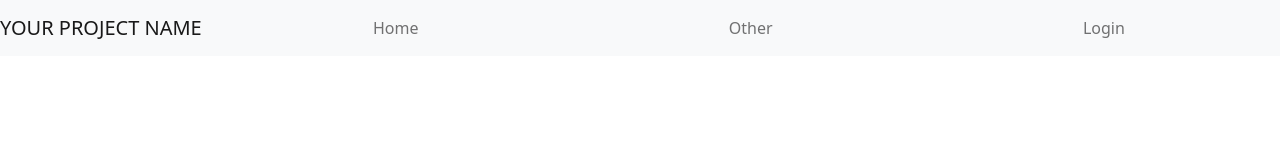
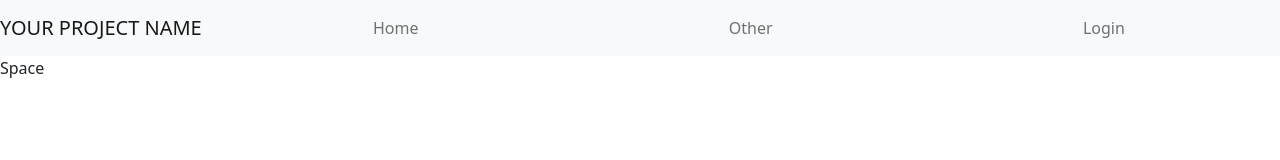
Before and after one commit to gr-olga/FrontendStarter, a React (Create React App) app: page /space/1 in a window 1280 px wide. Shown: the top 160 px of the page. Built offline with nearby package versions, Linux system fonts and the light colour scheme; no server answers.

Commit message:
add space page.

```diff
--- a/src/App.js
+++ b/src/App.js
@@ -13,6 +13,7 @@ import { selectAppLoading } from "./store/appState/selectors";
 import { getUserWithStoredToken } from "./store/user/actions";
 import HeroBanner from "./components/HeroBanner";
 import HomePage from "./pages/HomePage/HomePage";
+import Space from "./pages/Space/Space";
 
 
 const Other = () => (
@@ -35,7 +36,8 @@ function App() {
       <MessageBox />
       {isLoading ? <Loading /> : null}
       <Routes>
-        <Route exact path="/" element={<HomePage />} />
+        <Route exact path="/" element={<HomePage />}/>
+        <Route exact path="/space/:id" element={<Space />}/>
         <Route path="/other" element={<Other />} />
         <Route path="/signup" element={<SignUp />} />
         <Route path="/login" element={<Login />} />
--- a/src/pages/HomePage/HomePage.js
+++ b/src/pages/HomePage/HomePage.js
@@ -2,6 +2,7 @@ import {useDispatch, useSelector} from "react-redux";
 import {selectSpace} from "../../store/appState/selectors";
 import {useEffect} from "react";
 import {bootstrapLoginState} from "../../store/appState/actions";
+import {Link} from "react-router-dom";
 
 export default function HomePage() {
     const dispatch = useDispatch()
@@ -16,9 +17,13 @@ export default function HomePage() {
         <div>
             {spaces.map((s) => {
                 return (
-                    <div style={{backgroundColor: s.backgroundColor, color: s.color}}>
+                    <div
+                        style={{backgroundColor: s.backgroundColor, color: s.color}}
+                        key={s.id}
+                    >
                         <h3>{s.title}</h3>
                         <p>{s.description}</p>
+                        <Link to={`/space/${s.id}`} style={{backgroundColor: "red"}}> Visit space</Link>
                     </div>
                 )
             })}
--- /dev/null
+++ b/src/pages/Space/Space.js
@@ -0,0 +1,7 @@
+export default function Space(){
+    return(
+        <div>
+            Space
+        </div>
+    )
+}
```
